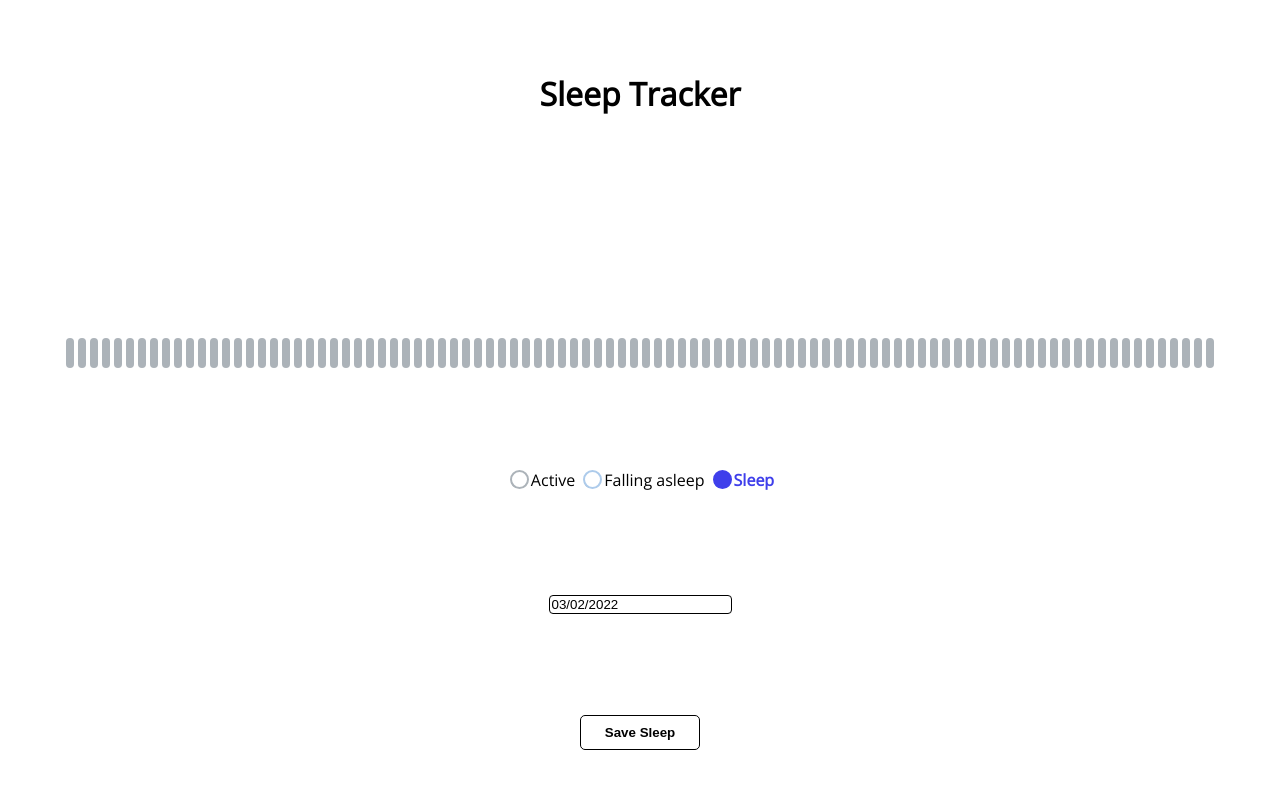
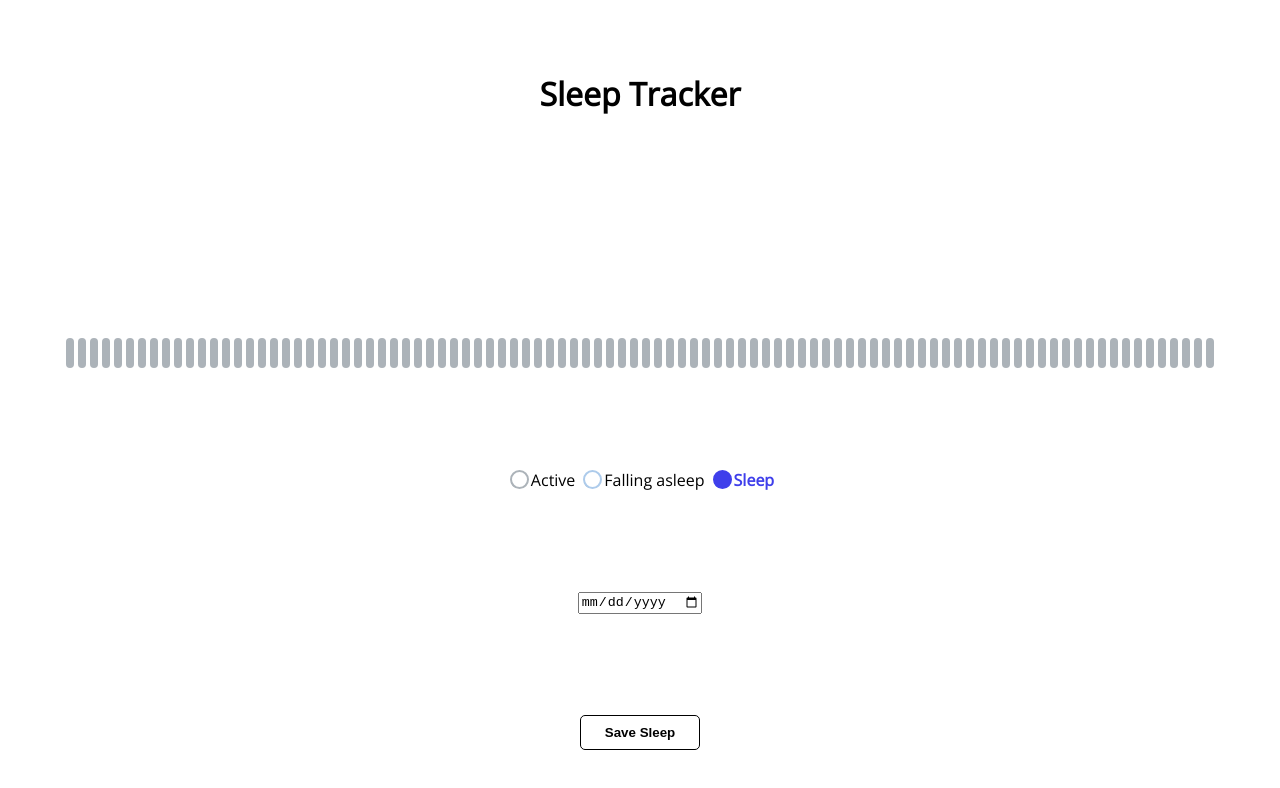
Before and after one commit to hanakamer/sleep-tracker, a React (Create React App) app: page / in a window 1280 px wide. Shown: the top 788 px of the page. Built offline with nearby package versions, Linux system fonts and the light colour scheme.

Commit message:
remove datepicker module and replace it with input element

```diff
--- a/package.json
+++ b/package.json
@@ -8,7 +8,6 @@
     "@testing-library/user-event": "^12.8.3",
     "classnames": "^2.3.1",
     "react": "^17.0.2",
-    "react-datepicker": "^4.5.0",
     "react-dom": "^17.0.2",
     "react-scripts": "4.0.3",
     "web-vitals": "^1.1.2"
--- a/src/App.js
+++ b/src/App.js
@@ -1,6 +1,4 @@
 import React, { useState } from 'react';
-import 'react-datepicker/dist/react-datepicker.css';
-import DatePicker from 'react-datepicker';
 import Day from './components/day';
 import DayView from './components/dayView';
 import Button from './components/button';
@@ -83,11 +81,7 @@ function App() {
           <label htmlFor="sleep">Sleep</label>
         </div>
         <div className="section-container">
-          <DatePicker
-            className="date-picker"
-            selected={startDate}
-            onChange={(date) => setStartDate(date)}
-          />
+          <input type="date" selected={startDate} onChange={(date) => setStartDate(date)} />
         </div>
         <div className="section-container">
           <Button action={saveGrid} name={'Save Sleep'} />
```
